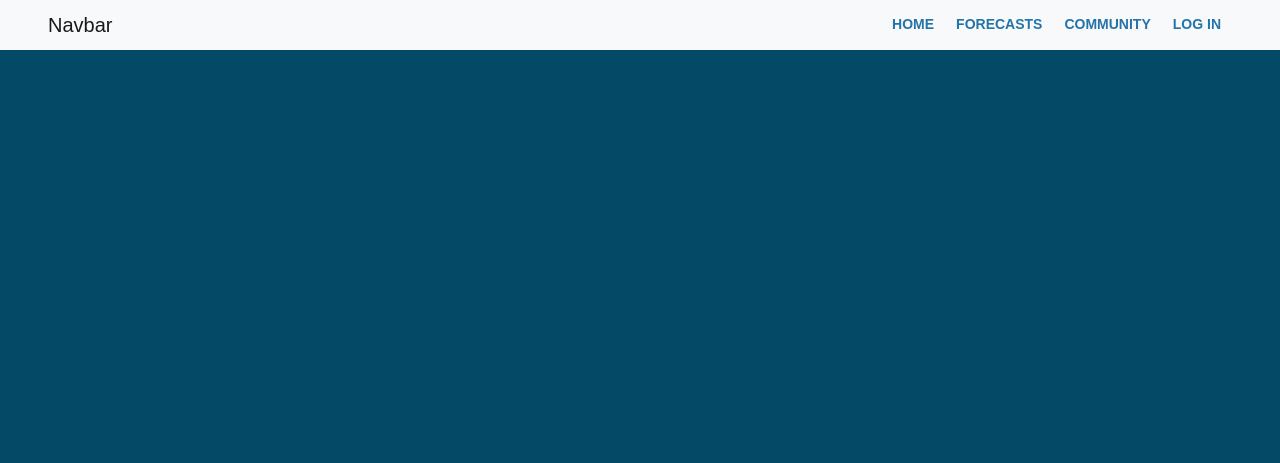
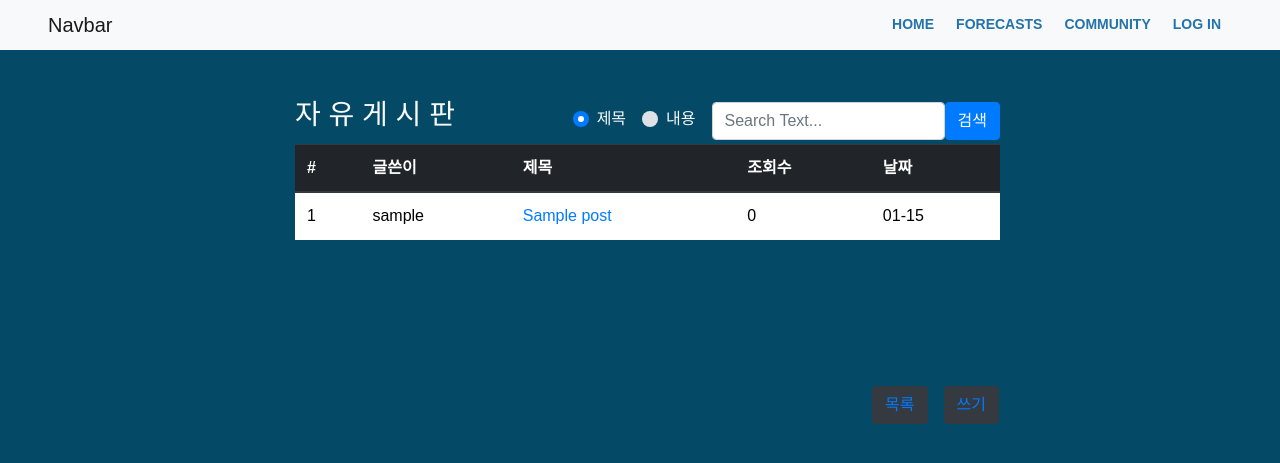
Before and after one commit to Stock-Recommandation-System-based-on-AI/web, a Django app: page /community/ in a window 1280 px wide. Shown: the top 463 px of the page. Run offline with Django 3.2, Linux system fonts and the light colour scheme; tables that the repository leaves empty hold one stand-in row (values such as "Sample post"); some libraries are stand-ins or nearby versions.

Commit message:
frontend|Community|Update community function

```diff
--- a/backend/community/templates/community/post_list.html
+++ b/backend/community/templates/community/post_list.html
@@ -1,7 +1,95 @@
 {% extends 'base.html' %}
 {% block additional_styles %}
-
+<style>
+.container {
+  max-width: 720px;
+}
+.table {
+  color: black;
+  margin-bottom: 200px;
+}
+.container-bottom {
+  justify-content: flex-end;
+  position: absolute;
+  bottom: 0;
+  width: 100%;
+}
+</style>
 {% endblock %}
 
 {% block content %}
+<div class="container mt-5 mb-1"></div>
+<div class="container">
+  <div class="row justify-content-md-center">
+    <div class="col-md-12 d-md-block b-2" style="padding-right:0px;">
+      <div class="d-flex">
+			  <div class="mr-auto">
+			    <h3>자 유 게 시 판</h3>
+			  </div>
+			  <nav class="main-content-nav pb-1">
+				<form action="" method="GET" class="form-inline">
+				<input type="hidden" name="post_name" value="board">
+				<div class="form-group">
+					<div class="custom-control custom-radio custom-control-inline">
+					  <input type="radio" id="customRadioInline1" name="f" class="custom-control-input" checked="">
+					  <label class="custom-control-label" for="customRadioInline1">제목</label>
+					</div>
+					<div class="custom-control custom-radio custom-control-inline">
+					  <input type="radio" id="customRadioInline2" name="f" class="custom-control-input" value="c">
+					  <label class="custom-control-label" for="customRadioInline2">내용</label>
+					</div>
+					<div class="input-group mt-1">
+						<input type="text" name="q" class="form-control" placeholder="Search Text..." required="">
+					</div>
+					<button class="btn btn-primary mt-1" type="submit">검색</button>
+				</div>
+				</form>
+			  </nav>
+			</div>
+      <div class="table-responsive-md bg-white">
+				<table class="table table-hover">
+				  <thead class="thead-dark">
+					<tr class="text-truncate">
+					  <th scope="col">#</th>
+					  <th scope="col">글쓴이</th>
+					  <th scope="col">제목</th>
+					  <th scope="col">조회수</th>
+					  <th scope="col">날짜</th>
+					</tr>
+				  </thead>
+				  <tbody>
+
+            {% for post in page_obj %}
+            <tr class="text-truncate">
+              <td>
+                {{ post.pk }}
+              </td>
+              <td>
+                {{ post.user }}
+              </td>
+              <td>
+                <a href="{% url 'community:post_detail' post.pk %}" style="text-decoration: none;">{{ post.title }}</a>
+              </td>
+              <td>
+                0
+              </td>
+              <td>
+                {{ post.created_at|date:'m-d' }}
+              </td>
+            </tr>
+            {% endfor %}
+					</tbody>
+				</table>
+			</div>
+      <div class="d-flex p-2 container-bottom">
+				<div class="p-2">
+					<button type="button" class="btn btn-dark"><a href="{% url 'community:post_list' %}">목록</a></button>
+				</div>
+				<div class="p-2">
+					<button type="button" class="btn btn-dark"><a href="{% url 'community:post_create' %}">쓰기</a></button>
+				</div>
+			</div>
+    </div>
+  </div>
+</div>
 {% endblock %}
```
Also changed, not shown: backend/community/templates/community/post_detail.html (+20 -0 lines), backend/community/templates/community/post_form.html (+27 -1 lines), backend/package-lock.json (added).
